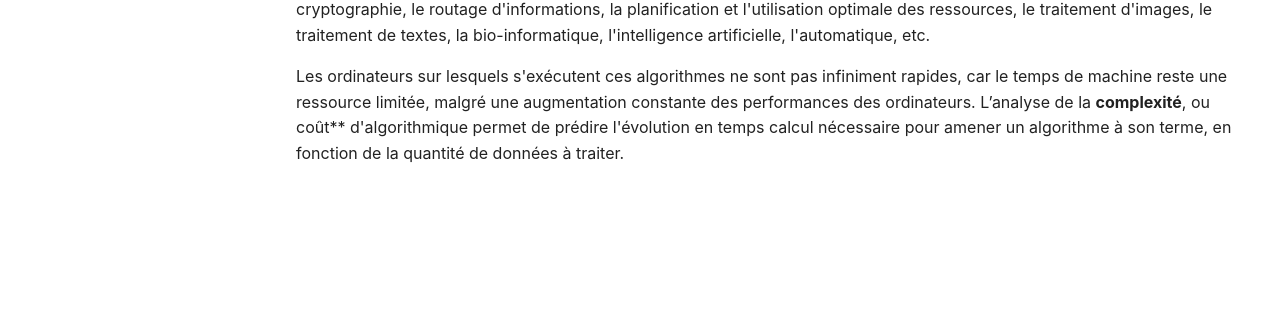
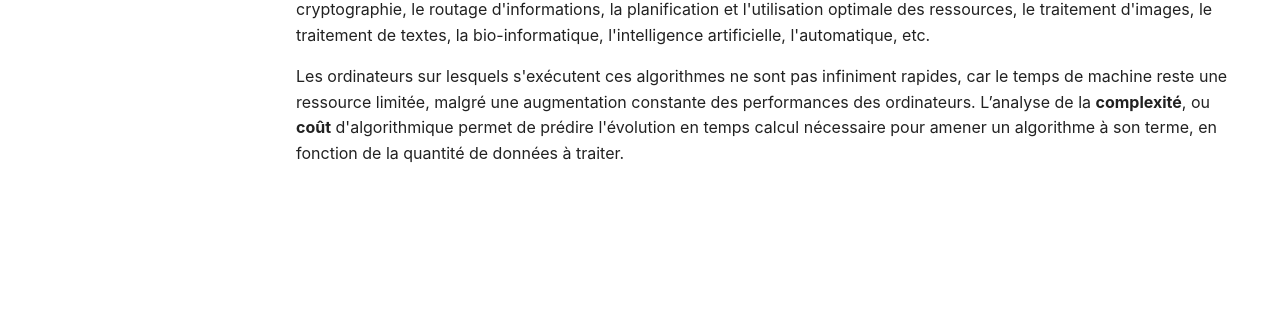
Before and after one commit to eipaca/NSI-1, an MkDocs documentation site: the page built from docs/algorithmique/index.md, in a window 1280 px wide. Shown: the part 349-659 px from the top of the page. Built offline with MkDocs 1.6.1 and Material for MkDocs 9.7.7, drawn with Linux system fonts in a browser that asks for light colours; comment, search, counter and statistics services are not loaded.

```diff
--- a/docs/algorithmique/index.md
+++ b/docs/algorithmique/index.md
@@ -5,4 +5,4 @@ Un algorithme est une suite finie et non ambiguë d'instructions et d’opérati
 
 Le domaine qui étudie les algorithmes est appelé l'algorithmique. On retrouve aujourd'hui des algorithmes dans de nombreuses applications informatiques, dont dans les systèmes permettant le fonctionnement des ordinateurs, la cryptographie, le routage d'informations, la planification et l'utilisation optimale des ressources, le traitement d'images, le traitement de textes, la bio-informatique, l'intelligence artificielle, l'automatique, etc.
 
-Les ordinateurs sur lesquels s'exécutent ces algorithmes ne sont pas infiniment rapides, car le temps de machine reste une ressource limitée, malgré une augmentation constante des performances des ordinateurs. L’analyse de la **complexité**, ou coût** d'algorithmique permet de prédire l'évolution en temps calcul nécessaire pour amener un algorithme à son terme, en fonction de la quantité de données à traiter.
+Les ordinateurs sur lesquels s'exécutent ces algorithmes ne sont pas infiniment rapides, car le temps de machine reste une ressource limitée, malgré une augmentation constante des performances des ordinateurs. L’analyse de la **complexité**, ou **coût** d'algorithmique permet de prédire l'évolution en temps calcul nécessaire pour amener un algorithme à son terme, en fonction de la quantité de données à traiter.
```
